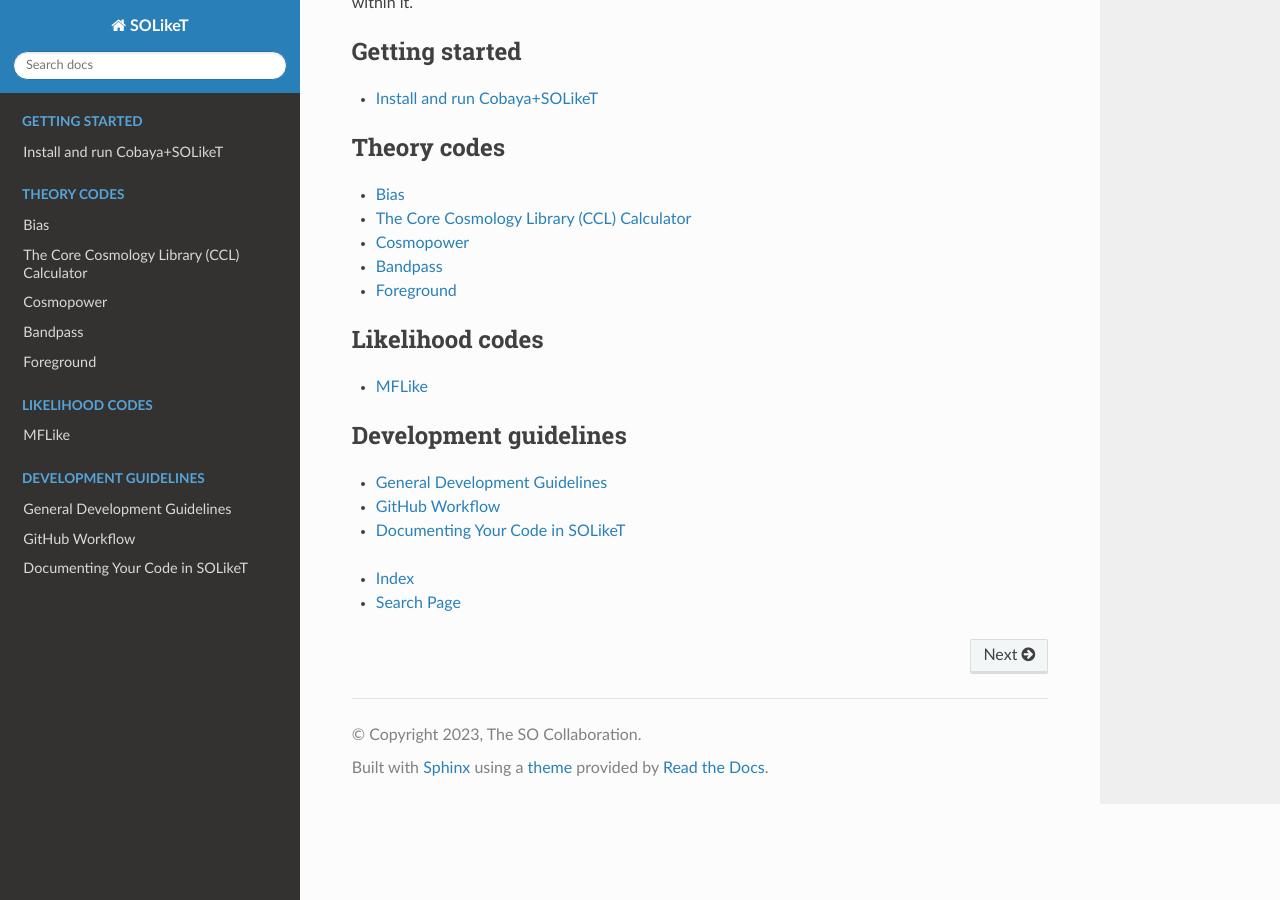
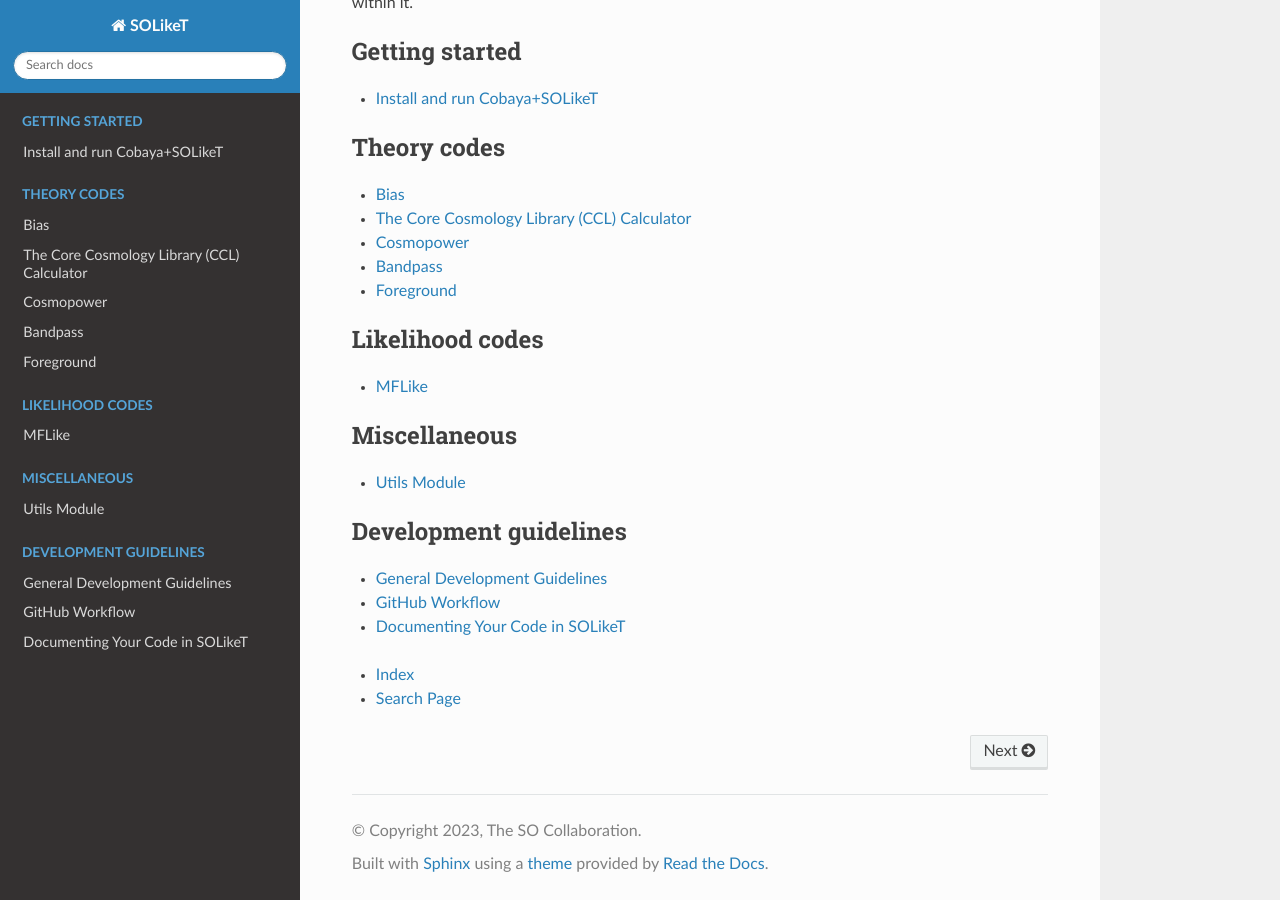
Before and after one commit to simonsobs/SOLikeT, a Sphinx documentation site: the page built from docs/index.rst, in a window 1280 px wide and 900 px high, scrolled down 539 px. Built offline with Sphinx 7.4.7 and the Read the Docs theme 2.0.0, drawn with Linux system fonts in a browser that asks for light colours.

Commit message:
documentation updated

```diff
--- a/docs/index.rst
+++ b/docs/index.rst
@@ -43,6 +43,12 @@
    mflike
 
 .. toctree::
+   :caption: Miscellaneous
+   :maxdepth: 1
+
+   utils
+
+.. toctree::
    :caption: Development guidelines
    :maxdepth: 1
 
```
Also changed, not shown: docs/utils.rst (added, +8 -0 lines).
